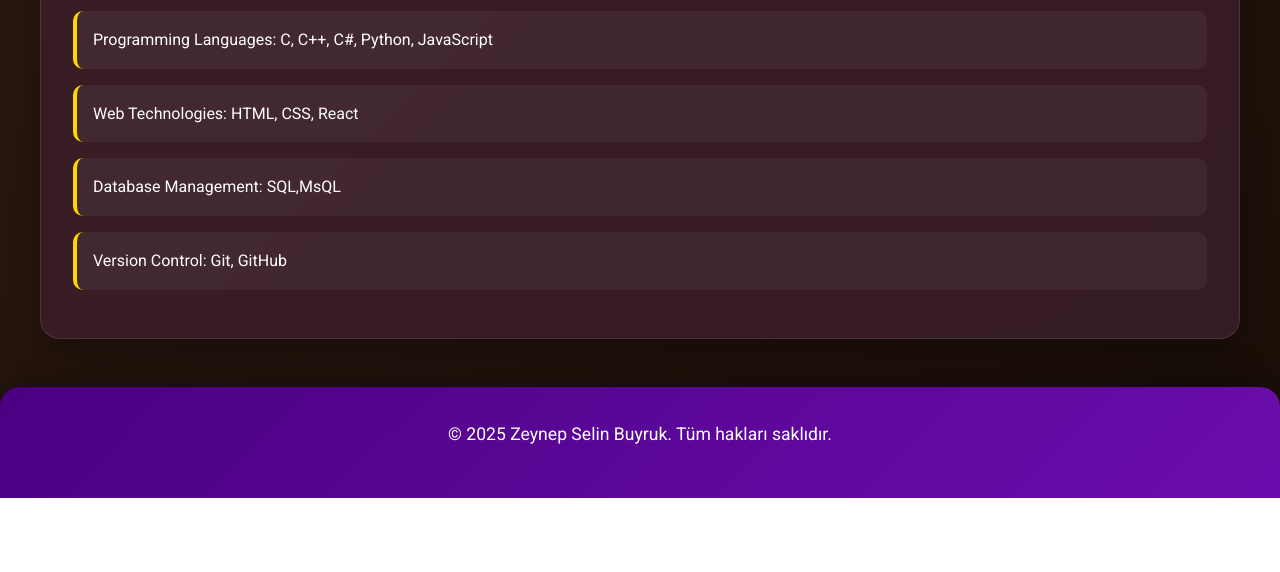
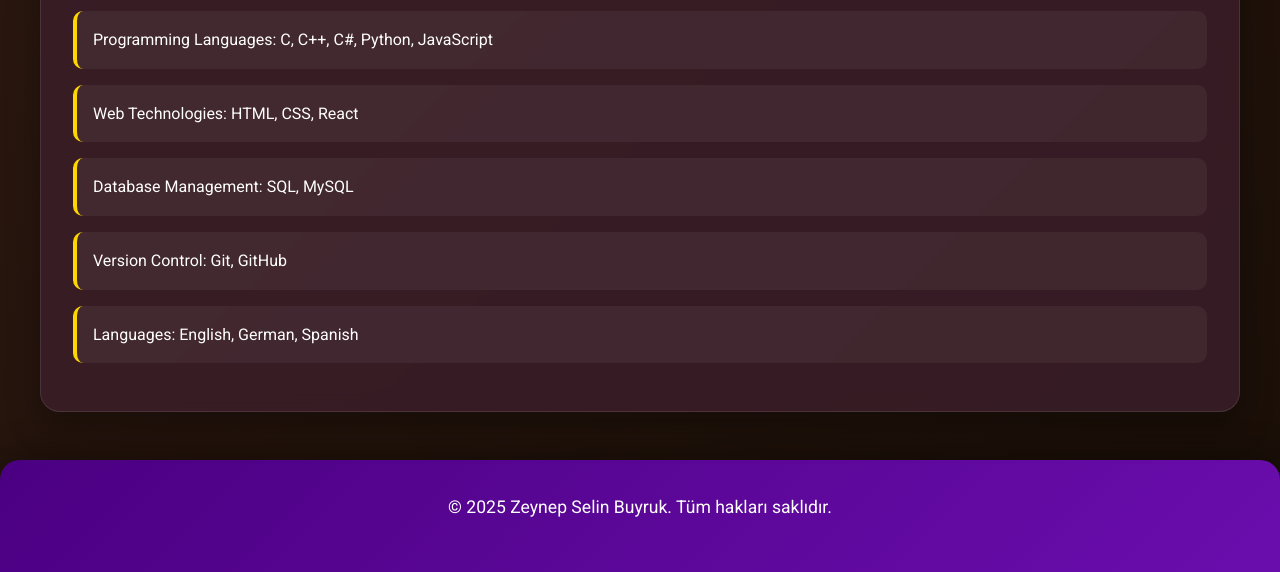
Before and after one commit to ZeynepSelinBuyruk/CV-WebSite, a plain HTML site: page information.html in a window 1280 px wide. Shown: the part 334-906 px from the top of the page. Before the commit the page ends 832 px from the top, so only its background shows below. Drawn offline with Linux system fonts and the light colour scheme.

Commit message:
Add languages section to information page

```diff
--- a/information.html
+++ b/information.html
@@ -24,8 +24,9 @@
         <ul>
             <li>Programming Languages: C, C++, C#, Python, JavaScript</li>
             <li>Web Technologies: HTML, CSS, React</li>
-            <li>Database Management: SQL,MsQL</li>
+            <li>Database Management: SQL, MySQL</li>
             <li>Version Control: Git, GitHub</li>
+            <li>Languages: English, German, Spanish</li>
         </ul>
     </section>
 
```
